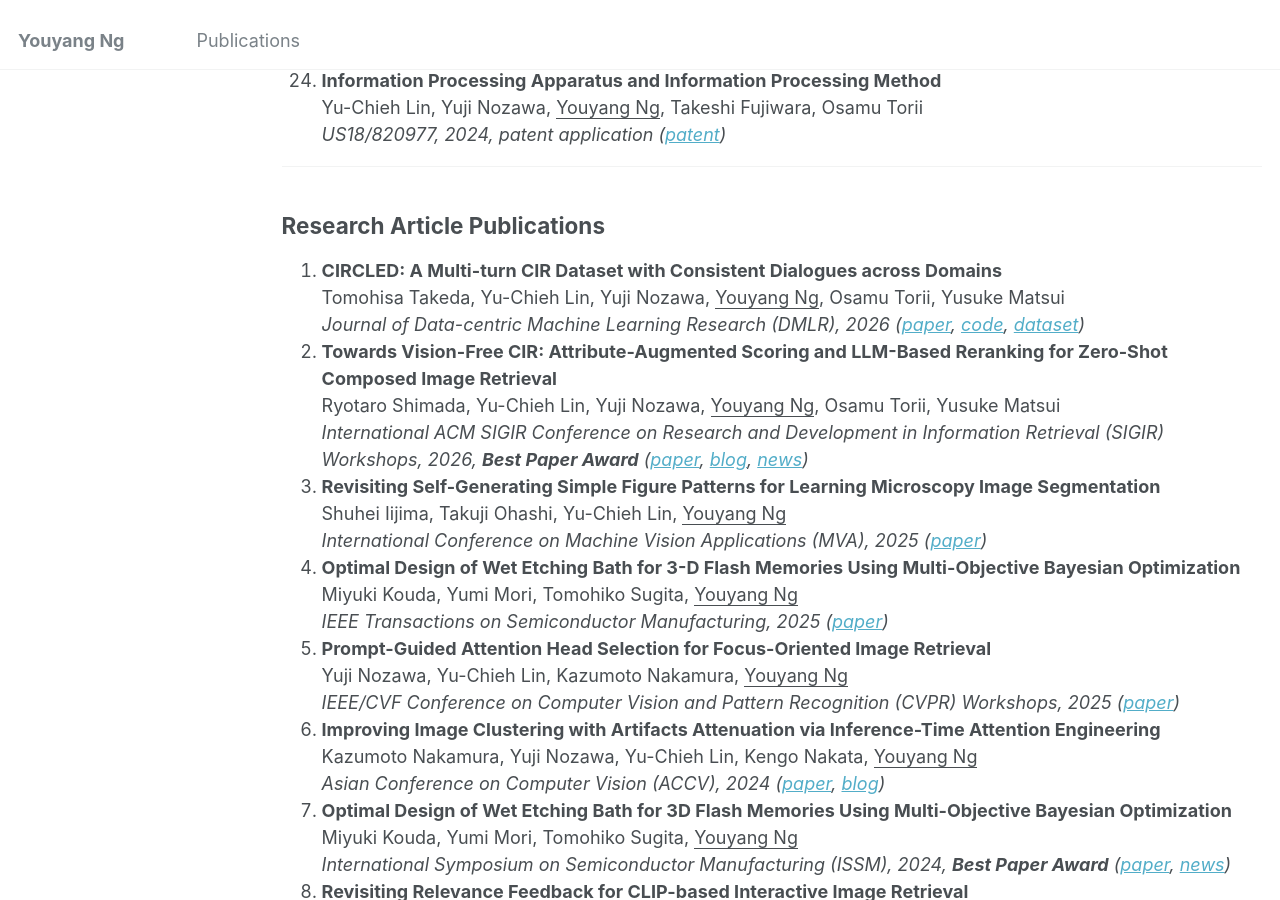
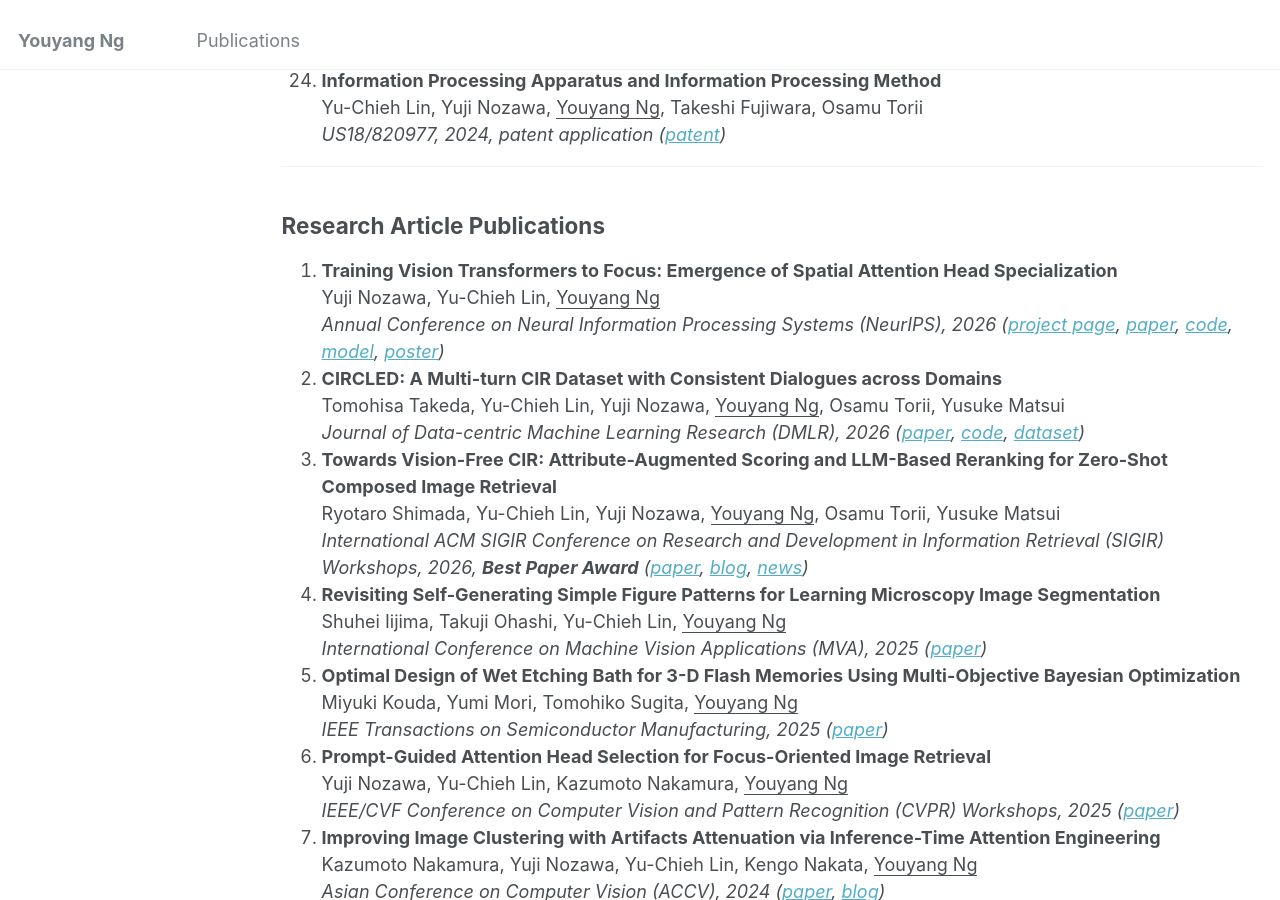
Before and after one commit to yy29/yy29.github.io, a Jekyll site: the page built from _pages/publications.md, in a window 1280 px wide and 900 px high, scrolled down 2144 px. Built offline with Jekyll 4.4.1, drawn with Linux system fonts in a browser that asks for light colours.

Commit message:
Update publications.md

```diff
--- a/_pages/publications.md
+++ b/_pages/publications.md
@@ -88,6 +88,9 @@ Yu-Chieh Lin, Yuji Nozawa, <ins>Youyang Ng</ins>, Takeshi Fujiwara, Osamu Torii
 <a id="articles"></a>
 ## Research Article Publications
 
+1. **Training Vision Transformers to Focus: Emergence of Spatial Attention Head Specialization**
+Yuji Nozawa, Yu-Chieh Lin, <ins>Youyang Ng</ins>
+*Annual Conference on Neural Information Processing Systems (NeurIPS), 2026 ([project page](https://yuji-nozawa.github.io/ReFoCo/), [paper](https://arxiv.org/abs/2611.11890), [code](https://github.com/yuji-nozawa/ReFoCo), [model](https://huggingface.co/yuji-nozawa/ReFoCo), [poster](https://neurips.cc/media/PosterPDFs/NeurIPS%202026/155703.png))*
 1. **CIRCLED: A Multi-turn CIR Dataset with Consistent Dialogues across Domains**
 Tomohisa Takeda, Yu-Chieh Lin, Yuji Nozawa, <ins>Youyang Ng</ins>, Osamu Torii, Yusuke Matsui
 *Journal of Data-centric Machine Learning Research (DMLR), 2026 ([paper](https://openreview.net/forum?id=xW9cXbbMJJ), [code](https://github.com/mti-lab/circled), [dataset](https://huggingface.co/datasets/tk1441/CIRCLED))*
```
